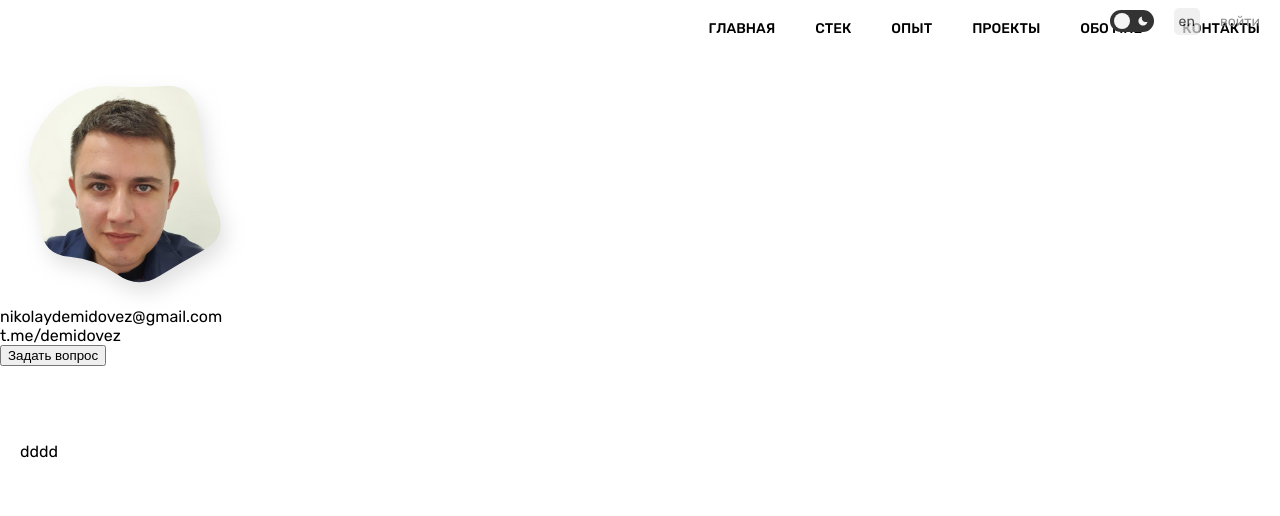
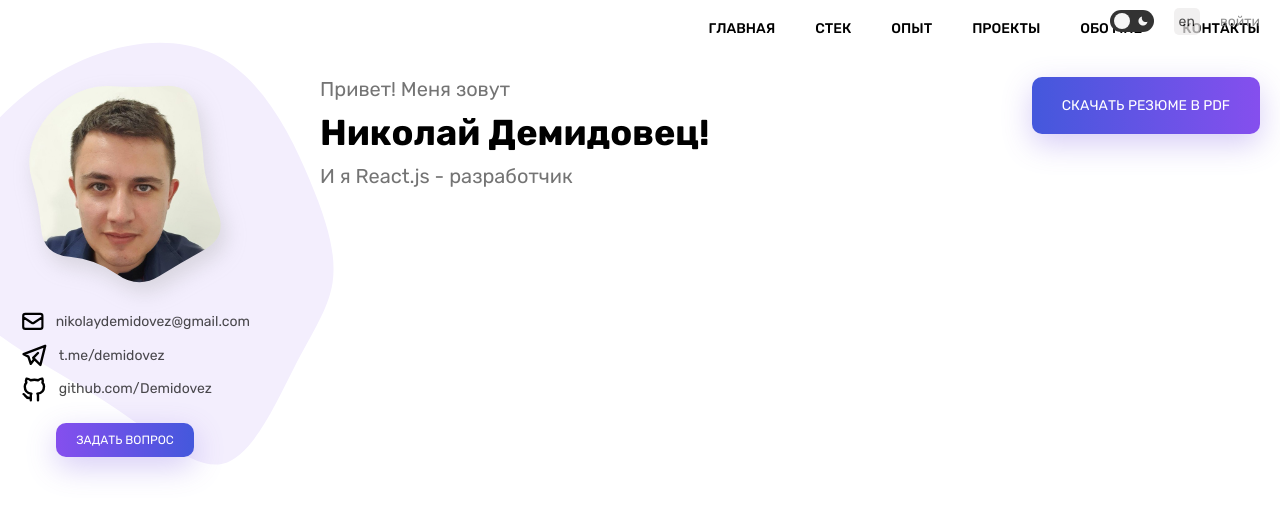
Before and after one commit to Demidovez/resume, a Next.js app: page / in a window 1280 px wide. Shown: the top 516 px of the page. Built offline with nearby package versions, Linux system fonts and the light colour scheme.

Commit message:
added contacts to sidebar and done home header

```diff
--- a/components/SideBar.tsx
+++ b/components/SideBar.tsx
@@ -1,11 +1,14 @@
 import BlobClipAvatar from './BlobClipAvatar';
-
+import Blob from '../assets/svg/blob.svg';
 import styles from '../styles/SideBar.module.scss';
+import { HiOutlineMail } from "react-icons/hi";
+import { TbBrandTelegram, TbBrandGithub } from "react-icons/tb";
 
 
 const SideBar = () => {
   return (
     <div className={styles.container}>
+      <Blob className={styles.blob} />
       <div className={styles.avatar}>
         <BlobClipAvatar
           src="/images/avatar.jpg"
@@ -15,8 +18,9 @@ const SideBar = () => {
         <div className={styles.indicator} />
       </div>
       <div className={styles.contacts}>
-        <div>nikolaydemidovez@gmail.com</div>
-        <div>t.me/demidovez</div>
+        <a href='mailto:nikolaydemidovez@gmail.com'><HiOutlineMail size="1.8rem" /><span>nikolaydemidovez@gmail.com</span></a>
+        <a href="https://t.me/demidovez" target="_blank"><TbBrandTelegram size="1.8rem"/><span>t.me/demidovez</span></a>
+        <a href="https://github.com/Demidovez" target="_blank"><TbBrandGithub size="1.8rem"/><span>github.com/Demidovez</span></a>
       </div>
       <button className={styles.ask_me}>Задать вопрос</button>
     </div>
--- a/package.json
+++ b/package.json
@@ -22,6 +22,7 @@
     "next": "13.1.1",
     "react": "18.2.0",
     "react-dom": "18.2.0",
+    "react-icons": "^4.7.1",
     "typescript": "4.9.4"
   },
   "devDependencies": {
--- a/pages/index.tsx
+++ b/pages/index.tsx
@@ -12,8 +12,15 @@ export default function Home() {
         <meta name="viewport" content="width=device-width, initial-scale=1" />
         <link rel="icon" href="/favicon.ico" />
       </Head>
-      <main>
-        <p>dddd</p>
+      <main className={styles.container}>
+        <div className={styles.introduce}>
+          <div>
+            <div className={styles.preffix}>Привет! Меня зовут</div>
+            <h1>Николай Демидовец!</h1>
+            <h3>И я React.js - разработчик</h3>
+          </div>
+          <button>Скачать резюме в PDF</button>
+        </div>
       </main>
     </>
   );
--- a/styles/Home.module.scss
+++ b/styles/Home.module.scss
@@ -1,3 +1,47 @@
-.p {
-  background-color: green;
+.container {
+  margin-top: -20px;
+
+  .introduce {
+    display: flex;
+    justify-content: space-between;
+    align-items: flex-start;
+
+    .preffix {
+      font-size: 20px;
+      font-weight: 400;
+      color: rgb(116, 116, 116);
+    }
+
+    h1 {
+      margin: 10px 0 0 0;
+      font-size: 36px;
+    }
+
+    h3 {
+      margin-top: 10px;
+      font-size: 20px;
+      font-weight: 400;
+      color: rgb(116, 116, 116);
+    }
+
+    button {
+      border: none;
+      border-radius: 10px;
+      background-color: blue;
+      padding: 20px 30px;
+      color: white;
+      text-transform: uppercase;
+      background-image: linear-gradient(to right, #4458dc 0%, #854fee 100%), radial-gradient(circle at top left, #4458dc, #854fee);
+      box-shadow: 0px 10px 30px rgb(118 85 225 / 30%);
+      cursor: pointer;
+      transition: all 0.3s;
+      font-size: 14px;
+
+      &:hover {
+        background: black;
+      }
+    }
+  }
+
+
 }
--- a/styles/Layout.module.scss
+++ b/styles/Layout.module.scss
@@ -3,11 +3,12 @@
   flex-direction: column;
   min-height: 100vh;
 
-  main {
+  & > main {
     max-width: var(--max-width-app);
     width: 100%;
     margin: 0 auto;
     flex: 1;
+    display: flex;
 
     .content {
       flex: 1;
@@ -16,11 +17,8 @@
       margin: 20px 0;
 
       .page {
-        // background-color: white;
-        // box-shadow: var(--shadow);
-        padding: 20px;
+        padding: 20px 20px 20px 70px;
         border-radius: var(--border-radius);
-        margin-top: 20px;
         flex: 1;
       }
     }
--- a/styles/SideBar.module.scss
+++ b/styles/SideBar.module.scss
@@ -1,6 +1,17 @@
 .container {
   max-width: var(--max-width-sidebar);
   width: 100%;
+  position: relative;
+
+  .blob {
+    width: 700px;
+    position: absolute;
+    left: -120px;
+    top: -120px;
+    opacity: 1;
+    z-index: -1;
+    fill: #f3eefd;
+  }
 
   .avatar {
     overflow: hidden;
@@ -19,4 +30,48 @@
       position: absolute;
     }
   }
+
+  .contacts {
+    display: flex;
+    flex-direction: column;
+    gap: 5px;
+    margin-left: 20px;
+    margin-bottom: 20px;
+
+    & > a {
+      display: flex;
+      align-items: center;
+      gap: 10px;
+      transition: all 0.3s;
+
+      span {
+        opacity: 0.7;
+        font-size: 14px;
+      }
+
+      &:hover {
+        color: var(--color-primary);
+      }
+    }
+  }
+
+  .ask_me{
+    border: none;
+    border-radius: 10px;
+    background-color: blue;
+    padding: 10px 20px;
+    display: block;
+    margin: 0 auto;
+    color: white;
+    text-transform: uppercase;
+    background-image: linear-gradient(to right, #854fee 0%, #4458dc 100%), radial-gradient(circle at top left, #854fee, #4458dc );
+    box-shadow: 0px 10px 30px rgb(118 85 225 / 30%);
+    cursor: pointer;
+    transition: all 0.3s;
+    font-size: 12px;
+
+    &:hover {
+      background: black;
+    }
+  }
 }
--- a/styles/globals.css
+++ b/styles/globals.css
@@ -47,11 +47,11 @@
 body {
   margin: 0;
   background-color: white;
-  font-family: 'Rubik', sans-serif;
 }
 
 * {
   box-sizing: border-box;
+  font-family: 'Rubik', sans-serif;
 }
 
 a {
```
Also changed, not shown: assets/svg/blob.svg (added), 1 other file (tests, documents, lock files or other folders).
